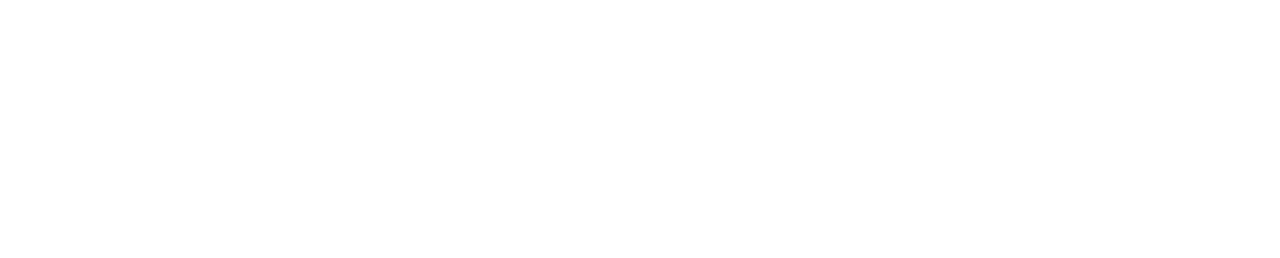
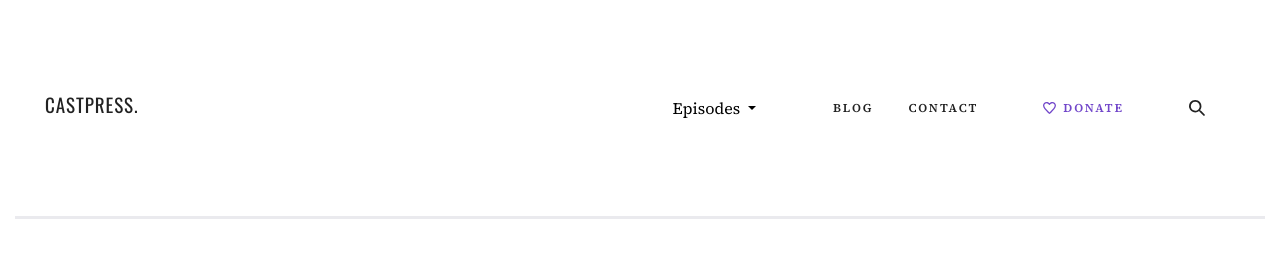
Before and after one commit to Mark2404/CastPress, a plain HTML site: page pages/about.html in a window 1280 px wide. Drawn offline with nearby package versions, Linux system fonts and the light colour scheme.

Commit message:
header section

```diff
--- a/app.js
+++ b/app.js
@@ -0,0 +1,3 @@
+src = "https://code.jquery.com/jquery-3.5.1.slim.min.js"
+src = "https://cdn.jsdelivr.net/npm/@popperjs/core@2.9.2/dist/umd/popper.min.js"
+src = "https://stackpath.bootstrapcdn.com/bootstrap/4.5.2/js/bootstrap.min.js"
--- a/pages/about.html
+++ b/pages/about.html
@@ -4,11 +4,74 @@
 <head>
     <meta charset="UTF-8">
     <meta name="viewport" content="width=device-width, initial-scale=1.0">
+
+    <link href="https://stackpath.bootstrapcdn.com/bootstrap/4.5.2/css/bootstrap.min.css" rel="stylesheet">
     <link rel="stylesheet" href="../styles/about.css">
     <title>CasstPress</title>
 </head>
 
 <body>
+    <header>
+        <nav class="container">
+            <div class="nav-box">
+                <h5>Castpress.</h5>
+                <div class="nav-links">
+
+                    <div class="dropdown">
+                        <button class="btn dropdown-toggle" type="button" data-bs-toggle="dropdown"
+                            aria-expanded="false">
+                            Episodes
+                        </button>
+                        <ul class="dropdown-menu dropdown-menu-dark">
+                            <li><a class="dropdown-item active" href="../index.html">Home</a></li>
+                            <li><a class="dropdown-item" href="./about.html">Episode Single</a></li>
+
+
+
+                        </ul>
+                    </div>
+                    <a href="#">Blog</a>
+                    <a href="#">Contact</a>
+                    <div class="donate">
+                        <img src="../assets/icons/heart-icon.svg" alt="">
+                        <a href="#">Donate</a>
+                    </div>
+                    <img src="../assets/icons/search-icon.svg" alt="">
+
+                </div>
+            </div>
+        </nav>
+    </header>
+
+
+
+
+
+
+
+
+
+
+
+
+
+
+
+
+
+
+
+
+    <script src="https://cdn.jsdelivr.net/npm/bootstrap@5.3.3/dist/js/bootstrap.bundle.min.js"
+        integrity="sha384-YvpcrYf0tY3lHB60NNkmXc5s9fDVZLESaAA55NDzOxhy9GkcIdslK1eN7N6jIeHz"
+        crossorigin="anonymous"></script>
+
+</body>
+
+
+
+
+
 
 </body>
 
--- a/styles/about.css
+++ b/styles/about.css
@@ -2,7 +2,7 @@
 @import url('https://fonts.googleapis.com/css2?family=Montserrat:ital,wght@0,100..900;1,100..900&family=Oswald:wght@200..700&family=Poppins:ital,wght@0,100;0,200;0,300;0,400;0,500;0,600;0,700;0,800;0,900;1,100;1,200;1,300;1,400;1,500;1,600;1,700;1,800;1,900&family=Rubik:ital,wght@0,300..900;1,300..900&family=Source+Serif+4:ital,opsz,wght@0,8..60,200..900;1,8..60,200..900&display=swap');
 
 :root {
-    --main-font: "Source+Serif+4";
+    --main-font: "Source Serif 4";
 }
 
 * {
@@ -12,7 +12,8 @@
 }
 
 body {
-    font-family: var(--main-font);
+
+    font-family: 'Source serif 4';
 }
 
 
@@ -20,3 +21,57 @@ body {
     max-width: 1300px;
     margin: 0 auto;
 }
+
+nav div {
+    display: flex;
+    align-items: center;
+    justify-content: space-between;
+    padding: 30px;
+
+
+}
+
+.nav-box {
+    border-bottom: 3px solid #eaeaee;
+}
+
+nav div h5 {
+    font-family: 'Oswald';
+    font-weight: 400;
+    font-size: 19px;
+    letter-spacing: 0.05em;
+    text-transform: uppercase;
+    color: #222;
+
+}
+
+nav div a {
+    font-family: var(--font-family);
+    font-weight: 600;
+    font-size: 12px;
+    letter-spacing: 0.16em;
+    text-transform: uppercase;
+    color: #222;
+}
+
+.nav-links {
+    display: flex;
+    align-items: center;
+    gap: 35px;
+}
+
+.donate {
+    display: flex;
+    align-items: center;
+    gap: 7px;
+}
+
+.donate a {
+    color: #7247CA;
+}
+
+.dropdown button {
+    background-color: transparent;
+    color: black;
+    border: none;
+}
--- a/styles/style.css
+++ b/styles/style.css
@@ -2,7 +2,7 @@
 @import url('https://fonts.googleapis.com/css2?family=Montserrat:ital,wght@0,100..900;1,100..900&family=Oswald:wght@200..700&family=Poppins:ital,wght@0,100;0,200;0,300;0,400;0,500;0,600;0,700;0,800;0,900;1,100;1,200;1,300;1,400;1,500;1,600;1,700;1,800;1,900&family=Rubik:ital,wght@0,300..900;1,300..900&family=Source+Serif+4:ital,opsz,wght@0,8..60,200..900;1,8..60,200..900&display=swap');
 
 :root {
-    --main-font: "Source+Serif+4";
+    --main-font: "Source Serif 4";
 }
 
 * {
@@ -21,3 +21,57 @@ body {
     max-width: 1300px;
     margin: 0 auto;
 }
+
+nav div {
+    display: flex;
+    align-items: center;
+    justify-content: space-between;
+    padding: 30px;
+
+
+}
+
+.nav-box {
+    border-bottom: 3px solid #eaeaee;
+}
+
+nav div h5 {
+    font-family: 'Oswald';
+    font-weight: 400;
+    font-size: 19px;
+    letter-spacing: 0.05em;
+    text-transform: uppercase;
+    color: #222;
+
+}
+
+nav div a {
+    font-family: var(--font-family);
+    font-weight: 600;
+    font-size: 12px;
+    letter-spacing: 0.16em;
+    text-transform: uppercase;
+    color: #222;
+}
+
+.nav-links {
+    display: flex;
+    align-items: center;
+    gap: 35px;
+}
+
+.donate {
+    display: flex;
+    align-items: center;
+    gap: 7px;
+}
+
+.donate a {
+    color: #7247CA;
+}
+
+.dropdown button {
+    background-color: transparent;
+    color: black;
+    border: none;
+}
```
Also changed, not shown: index.html (+63 -1 lines), assets/icons/heart-icon.svg (added), assets/icons/search-icon.svg (added).
